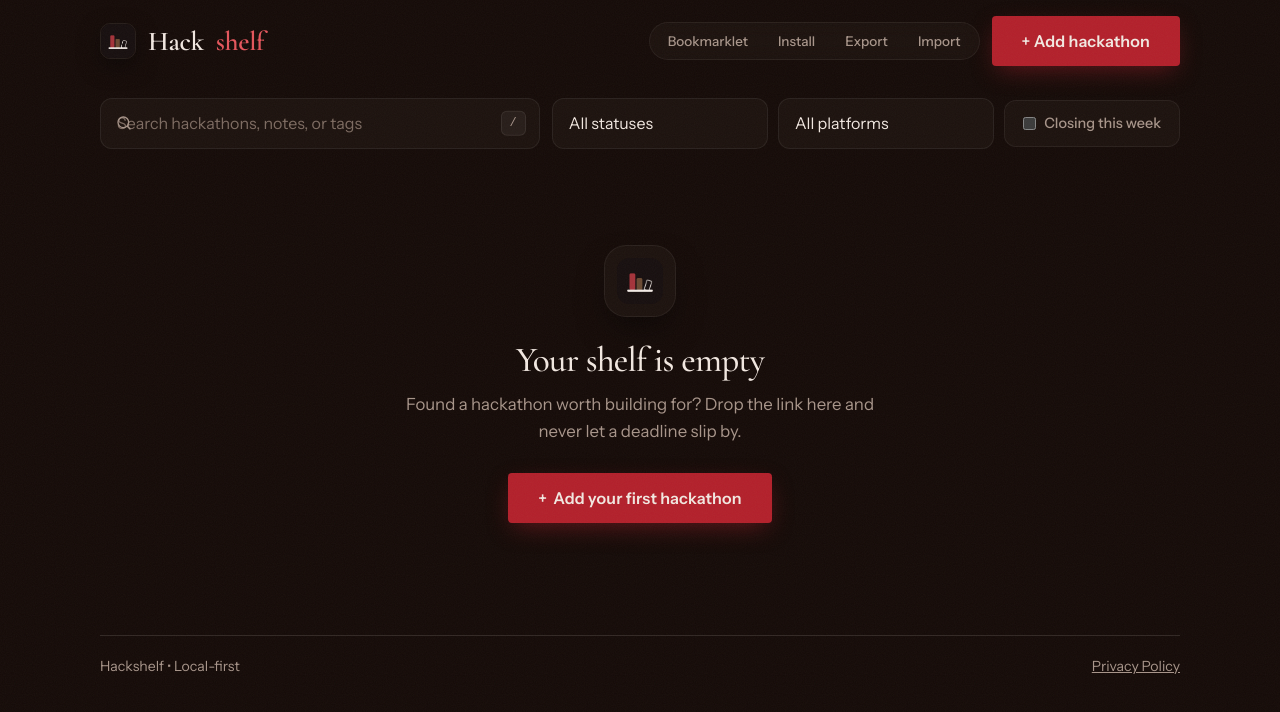
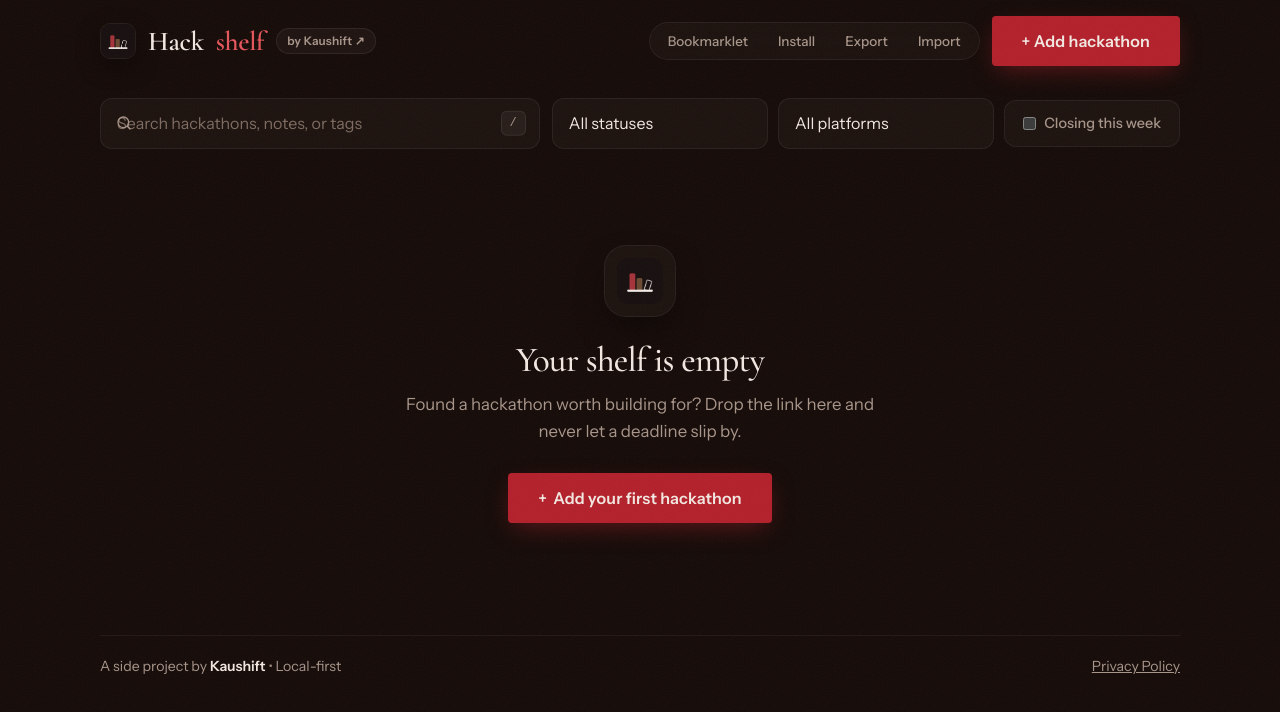
Before and after one commit to rivcoder/hackshelf, a plain HTML site: page app.html in a window 1280 px wide. Drawn offline with nearby package versions, Linux system fonts and the light colour scheme.

Commit message:
feat(branding): integrate Kaushift community attribution and promotion

```diff
--- a/app.html
+++ b/app.html
@@ -20,7 +20,10 @@
 <body>
 <div class="wrap">
   <header class="top">
-    <a class="logo" href="index.html"><img src="img/logo.png" alt="Hackshelf Logo" class="brand-icon">Hack<i>shelf</i></a>
+    <div style="display:flex;align-items:center;gap:12px">
+      <a class="logo" href="index.html"><img src="img/logo.png" alt="Hackshelf Logo" class="brand-icon">Hack<i>shelf</i></a>
+      <a class="by-badge" href="https://kaushift.com" target="_blank" rel="noopener noreferrer" title="Visit Kaushift Community">by Kaushift ↗</a>
+    </div>
     <div class="top-actions">
       <div class="btn-group" role="toolbar" aria-label="Quick actions">
         <button class="btn-icon" id="bookmarkletBtn" type="button" title="Capture from any browser page">Bookmarklet</button>
@@ -52,8 +55,8 @@
       <summary id="archiveTitle">Past hackathons</summary>
       <ul class="list" id="archiveList"></ul>
     </details>
-    <footer style="margin-top:40px;padding:20px 0;border-top:1px solid var(--line);color:var(--muted);font-size:0.88rem;display:flex;justify-content:space-between">
-      <span>Hackshelf &bull; Local-first</span>
+    <footer style="margin-top:40px;padding:20px 0;border-top:1px solid rgba(242,232,225,.06);color:var(--muted);font-size:0.88rem;display:flex;justify-content:space-between;align-items:center">
+      <span>A side project by <a href="https://kaushift.com" target="_blank" rel="noopener noreferrer" style="color:var(--ink);font-weight:600;text-decoration:none">Kaushift</a> &bull; Local-first</span>
       <a href="privacy.html" style="color:inherit">Privacy Policy</a>
     </footer>
   </main>
--- a/css/style.css
+++ b/css/style.css
@@ -12,6 +12,8 @@ a{color:inherit}
 .top{display:flex;justify-content:space-between;align-items:center;padding:16px 0}
 .logo{font:600 1.55rem var(--display);text-decoration:none;letter-spacing:-.01em;display:inline-flex;align-items:center;gap:12px}
 .brand-icon{width:36px;height:36px;border-radius:10px;object-fit:cover;box-shadow:0 8px 24px -4px rgba(0,0,0,.6);border:1px solid rgba(242,232,225,.08);vertical-align:middle}
+.by-badge{font-size:.74rem;font-weight:600;padding:3px 10px;border-radius:9999px;background:rgba(242,232,225,.04);border:1px solid rgba(242,232,225,.08);color:var(--muted);text-decoration:none;transition:all .25s var(--ease);display:inline-flex;align-items:center;gap:4px;letter-spacing:.02em}
+.by-badge:hover{background:rgba(242,232,225,.08);color:var(--ink);border-color:rgba(229,86,92,.4)}
 .top-actions{display:flex;align-items:center;gap:12px}
 .btn-group{display:inline-flex;align-items:center;background:rgba(242,232,225,.03);border:1px solid rgba(242,232,225,.06);border-radius:9999px;padding:4px;gap:2px;backdrop-filter:blur(8px)}
 .btn-group .btn-icon{background:transparent;border:0;color:var(--muted);padding:6px 14px;border-radius:9999px;cursor:pointer;font:500 .84rem var(--body);display:inline-flex;align-items:center;transition:all .25s var(--ease)}
```
Also changed, not shown: index.html (+18 -2 lines).
